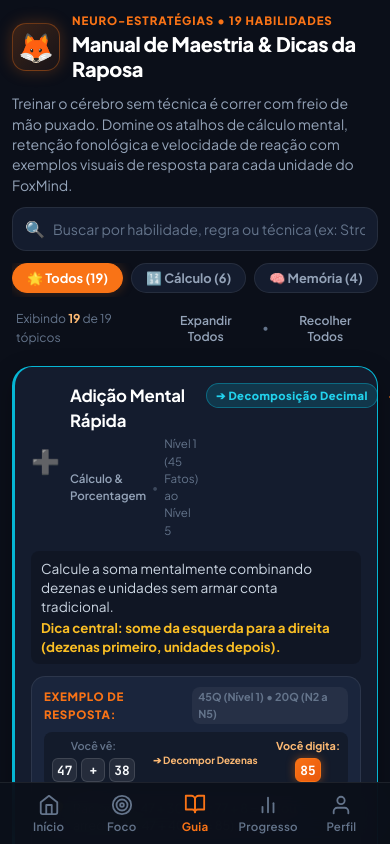
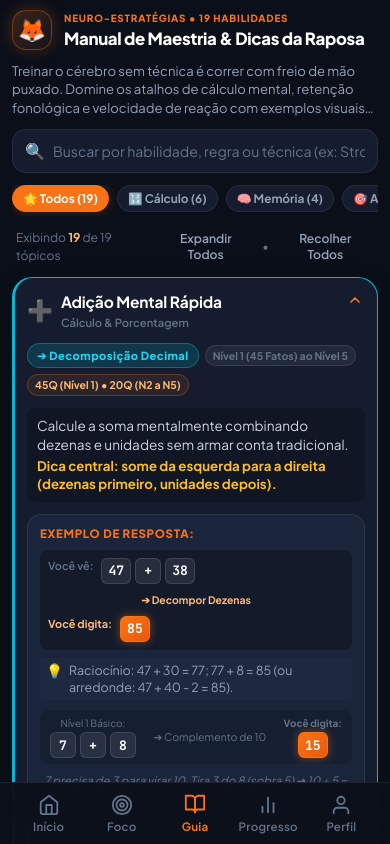
Before and after one commit to MarquesCleiton/foxmind, an Angular app: page /guide in a window 390 px wide. Both pictures are taken after a click on the button "Expandir Todos". Built offline with nearby package versions, Linux system fonts and the light colour scheme.

Commit message:
fix: layout mobile - home sem scroll, guia sem cortes, badges e exemplos responsivos

```diff
--- a/src/app/features/guide/guide.component.css
+++ b/src/app/features/guide/guide.component.css
@@ -6,10 +6,12 @@
 .guide-container {
   max-width: 680px;
   margin: 0 auto;
-  padding: 16px 16px 96px 16px;
+  padding: 12px 14px 90px 14px;
   display: flex;
   flex-direction: column;
-  gap: 20px;
+  gap: 16px;
+  box-sizing: border-box;
+  overflow-x: hidden;
 }
 
 /* ==================== HEADER ==================== */
@@ -54,7 +56,7 @@
 }
 
 .guide-main-title {
-  font-size: 1.45rem;
+  font-size: 1.2rem;
   font-weight: 800;
   letter-spacing: -0.02em;
   color: #ffffff;
@@ -62,9 +64,13 @@
 }
 
 .guide-lead-text {
-  font-size: 0.88rem;
+  font-size: 0.82rem;
   color: var(--text-secondary);
-  line-height: 1.45;
+  line-height: 1.4;
+  display: -webkit-box;
+  -webkit-line-clamp: 3;
+  -webkit-box-orient: vertical;
+  overflow: hidden;
 }
 
 /* ==================== BARRA DE BUSCA ==================== */
@@ -337,11 +343,14 @@
 .topic-identity {
   display: flex;
   align-items: center;
-  gap: 10px;
+  gap: 8px;
+  min-width: 0;
+  flex: 1;
+  overflow: hidden;
 }
 
 .topic-icon {
-  font-size: 1.45rem;
+  font-size: 1.3rem;
   flex-shrink: 0;
   line-height: 1;
 }
@@ -349,37 +358,62 @@
 .topic-title-box {
   display: flex;
   flex-direction: column;
-  gap: 2px;
+  gap: 1px;
+  min-width: 0;
+  overflow: hidden;
 }
 
 .topic-title {
-  font-size: 1.05rem;
+  font-size: 0.97rem;
   font-weight: 700;
   color: #ffffff;
   letter-spacing: -0.01em;
   margin: 0;
+  white-space: nowrap;
+  overflow: hidden;
+  text-overflow: ellipsis;
 }
 
-.topic-meta-row {
+/* Apenas categoria visível no header colapsado */
+.category-meta-tag {
+  font-size: 0.7rem;
+  color: var(--text-muted);
+  font-weight: 600;
+  white-space: nowrap;
+  overflow: hidden;
+  text-overflow: ellipsis;
+}
+
+/* Row de badges visíveis apenas quando expandido */
+.expanded-badges-row {
   display: flex;
+  flex-wrap: wrap;
   align-items: center;
   gap: 6px;
-  font-size: 0.72rem;
-  color: var(--text-muted);
 }
 
-.category-meta-tag {
-  color: var(--text-secondary);
-  font-weight: 600;
+.level-pill {
+  font-size: 0.66rem;
+  font-weight: 700;
+  padding: 2px 7px;
+  background: rgba(255, 255, 255, 0.06);
+  border: 1px solid rgba(255, 255, 255, 0.1);
+  border-radius: var(--radius-full);
+  color: var(--text-muted);
+  white-space: nowrap;
 }
 
-.meta-dot {
-  opacity: 0.5;
+.questions-pill {
+  font-size: 0.66rem;
+  font-weight: 700;
+  padding: 2px 7px;
+  background: var(--fox-surface);
+  border: 1px solid rgba(249, 115, 22, 0.25);
+  border-radius: var(--radius-full);
+  color: var(--fox-light);
+  white-space: nowrap;
 }
 
-.level-meta-tag {
-  color: var(--text-muted);
-}
 
 /* ==================== BADGES COMPACTOS (PADRÃO DA IMAGEM) ==================== */
 .badge-compact {
@@ -826,25 +860,54 @@
 /* ==================== RESPONSIVIDADE ==================== */
 @media (max-width: 480px) {
   .guide-container {
-    padding: 12px 12px 90px 12px;
+    padding: 10px 12px 88px 12px;
+    gap: 12px;
   }
 
   .guide-main-title {
-    font-size: 1.25rem;
+    font-size: 1.05rem;
+  }
+
+  .guide-mascot-badge {
+    width: 40px;
+    height: 40px;
+    font-size: 1.4rem;
+  }
+
+  .topic-card {
+    padding: 12px;
   }
 
   .example-flow {
-    padding: 6px 8px;
+    flex-direction: column;
+    align-items: flex-start;
+    gap: 8px;
+    padding: 8px;
+  }
+
+  .example-step {
+    align-items: flex-start;
+    flex-direction: row;
+    gap: 8px;
+  }
+
+  .example-arrow {
+    align-self: center;
+    font-size: 0.65rem;
   }
 
   .demo-pill {
-    min-width: 24px;
-    height: 24px;
-    font-size: 0.8rem;
-    padding: 0 4px;
+    min-width: 26px;
+    height: 26px;
+    font-size: 0.82rem;
   }
 
-  .example-arrow {
+  .filter-pill {
+    padding: 5px 10px;
+    font-size: 0.74rem;
+  }
+
+  .guide-eyebrow {
     font-size: 0.62rem;
   }
 }
--- a/src/app/features/guide/guide.component.html
+++ b/src/app/features/guide/guide.component.html
@@ -87,23 +87,16 @@
     @for (topic of filteredTopics(); track topic.id) {
       <article class="topic-card card animate-pop-in" [attr.data-cat]="topic.category" [class.is-expanded]="isExpanded(topic.id)">
 
-        <!-- Topo do Card: Clicável — Ícone, Título, Badge e Seta -->
+        <!-- Topo do Card: Clicável — Ícone, Título, Categoria e Seta -->
         <div class="topic-header-row topic-header-clickable" (click)="toggleExpand(topic.id)">
           <div class="topic-identity">
             <span class="topic-icon">{{ topic.icon }}</span>
             <div class="topic-title-box">
               <h2 class="topic-title">{{ topic.title }}</h2>
-              <div class="topic-meta-row">
-                <span class="category-meta-tag">{{ topic.categoryLabel }}</span>
-                <span class="meta-dot">•</span>
-                <span class="level-meta-tag">{{ topic.levelRange }}</span>
-              </div>
+              <span class="category-meta-tag">{{ topic.categoryLabel }}</span>
             </div>
           </div>
           <div class="header-right-cluster">
-            <span class="badge-compact" [ngClass]="topic.badgeClass">
-              {{ topic.badgeLabel }}
-            </span>
             <span class="card-chevron" [class.open]="isExpanded(topic.id)">
               <svg viewBox="0 0 24 24" fill="none" stroke="currentColor" stroke-width="2.5" stroke-linecap="round" stroke-linejoin="round">
                 <polyline points="6 9 12 15 18 9"/>
@@ -114,7 +107,13 @@
 
         <!-- ======= CONTEÚDO EXPANSÍVEL (oculto por padrão) ======= -->
         @if (isExpanded(topic.id)) {
-          <!-- Enunciado e Regra Principal -->
+          <!-- Badge de Tipo e Nível no topo do conteúdo expandido -->
+          <div class="expanded-badges-row animate-fade-in">
+            <span class="badge-compact" [ngClass]="topic.badgeClass">{{ topic.badgeLabel }}</span>
+            <span class="level-pill">{{ topic.levelRange }}</span>
+            <span class="questions-pill">{{ topic.defaultQuestionsText }}</span>
+          </div>
+
           <div class="topic-rule-box animate-fade-in">
             <p class="rule-description">
               {{ topic.ruleText }}
@@ -126,7 +125,6 @@
           <div class="pre-start-example-box animate-fade-in">
             <div class="example-header">
               <span class="example-label">EXEMPLO DE RESPOSTA:</span>
-              <span class="example-mode-badge">{{ topic.defaultQuestionsText }}</span>
             </div>
 
             <!-- Fluxo Visual: Você Vê ➔ Transformação ➔ Você Responde -->
--- a/src/app/features/home/home.component.css
+++ b/src/app/features/home/home.component.css
@@ -1,10 +1,12 @@
 .home-container {
   max-width: 520px;
   margin: 0 auto;
-  padding: 20px 16px 90px;
+  padding: 12px 14px 80px;
   display: flex;
   flex-direction: column;
-  gap: 20px;
+  gap: 10px;
+  box-sizing: border-box;
+  overflow-x: hidden;
 }
 
 /* Header Superior */
@@ -36,7 +38,7 @@
 }
 
 .brand-name {
-  font-size: 1.35rem;
+  font-size: 1.15rem;
   font-weight: 800;
   letter-spacing: -0.02em;
   color: var(--text-primary);
@@ -44,7 +46,7 @@
 }
 
 .brand-tagline {
-  font-size: 0.78rem;
+  font-size: 0.72rem;
   color: var(--text-muted);
 }
 
@@ -102,10 +104,10 @@
 .daily-workout-card {
   background: var(--bg-surface);
   border: 1.5px solid rgba(255, 255, 255, 0.1);
-  padding: 20px 16px;
+  padding: 14px 14px;
   display: flex;
   flex-direction: column;
-  gap: 18px;
+  gap: 10px;
   box-shadow: 0 8px 28px rgba(0, 0, 0, 0.3);
   box-sizing: border-box;
   width: 100%;
@@ -122,42 +124,53 @@
   display: flex;
   align-items: center;
   justify-content: space-between;
+  flex-wrap: wrap;
+  gap: 6px;
   width: 100%;
+  overflow: hidden;
 }
 
 .card-eyebrow {
-  font-size: 0.72rem;
+  font-size: 0.68rem;
   font-weight: 700;
   letter-spacing: 0.06em;
   color: var(--fox-primary);
   background: var(--fox-surface);
   border: 1px solid rgba(249, 115, 22, 0.25);
   border-radius: var(--radius-full);
-  padding: 4px 10px;
+  padding: 3px 8px;
   white-space: nowrap;
+  flex-shrink: 0;
 }
 
 .duration-badge-pill {
   display: inline-flex;
   align-items: center;
-  gap: 6px;
+  gap: 4px;
   background: var(--fox-surface);
   border: 1.5px solid rgba(249, 115, 22, 0.35);
   border-radius: var(--radius-full);
-  padding: 4px 12px;
+  padding: 3px 9px;
   white-space: nowrap;
+  flex-shrink: 0;
+  max-width: 100%;
+  overflow: hidden;
 }
 
 .duration-icon {
-  font-size: 0.9rem;
+  font-size: 0.85rem;
+  flex-shrink: 0;
 }
 
 .duration-val {
   font-family: var(--font-mono);
-  font-size: 1.15rem;
+  font-size: 0.85rem;
   font-weight: 800;
   color: var(--fox-primary);
   line-height: 1;
+  white-space: nowrap;
+  overflow: hidden;
+  text-overflow: ellipsis;
 }
 
 .duration-unit {
@@ -167,18 +180,19 @@
 }
 
 .workout-title {
-  font-size: 1.45rem;
+  font-size: 1.2rem;
   font-weight: 800;
   letter-spacing: -0.02em;
   color: var(--text-primary);
   line-height: 1.2;
+  margin: 0;
 }
 
 /* Grade de Habilidades Limpa (2x2) - Alinhamento Perfeito com o Botão */
 .skills-grid {
   display: grid;
   grid-template-columns: repeat(2, minmax(0, 1fr));
-  gap: 8px;
+  gap: 6px;
   width: 100%;
   box-sizing: border-box;
 }
@@ -187,10 +201,10 @@
   background: var(--bg-surface-elevated);
   border: 1px solid var(--border-subtle);
   border-radius: var(--radius-md);
-  padding: 8px 10px;
+  padding: 7px 9px;
   display: flex;
   align-items: center;
-  gap: 8px;
+  gap: 7px;
   min-width: 0;
   width: 100%;
   box-sizing: border-box;
@@ -221,24 +235,24 @@
 
 .shield-callout-box {
   display: flex;
-  align-items: center;
-  gap: 10px;
+  align-items: flex-start;
+  gap: 8px;
   background: rgba(249, 115, 22, 0.08);
   border: 1px solid rgba(249, 115, 22, 0.22);
   border-radius: var(--radius-md);
-  padding: 10px 14px;
-  margin-top: 4px;
+  padding: 8px 10px;
 }
 
 .shield-callout-icon {
-  font-size: 1.3rem;
+  font-size: 1.1rem;
   flex-shrink: 0;
+  margin-top: 1px;
 }
 
 .shield-callout-text {
-  font-size: 0.82rem;
+  font-size: 0.76rem;
   color: var(--text-secondary);
-  line-height: 1.4;
+  line-height: 1.35;
 }
 
 .shield-callout-text strong {
@@ -273,15 +287,15 @@
 .start-workout-btn {
   width: 100%;
   box-sizing: border-box;
-  padding: 16px;
-  font-size: 1.1rem;
+  padding: 13px;
+  font-size: 0.95rem;
 }
 
 .workout-subtitle-clean {
-  font-size: 0.8rem;
+  font-size: 0.76rem;
   color: var(--text-secondary);
   margin: 0;
-  line-height: 1.35;
+  line-height: 1.3;
 }
 
 /* ==================== MÓDULOS DE MATEMÁTICA MENTAL ==================== */
@@ -515,7 +529,7 @@
 }
 
 .stat-mini-card {
-  padding: 10px 6px;
+  padding: 7px 4px;
   min-width: 0;
   width: 100%;
   box-sizing: border-box;
@@ -524,14 +538,14 @@
   align-items: center;
   justify-content: center;
   text-align: center;
-  gap: 2px;
+  gap: 1px;
   background: var(--bg-surface);
   border: 1px solid var(--border-subtle);
   border-radius: var(--radius-md);
 }
 
 .stat-mini-label {
-  font-size: 0.68rem;
+  font-size: 0.62rem;
   font-weight: 700;
   color: var(--text-muted);
   text-transform: uppercase;
@@ -540,7 +554,7 @@
 
 .stat-mini-val {
   font-family: var(--font-mono);
-  font-size: 1.05rem;
+  font-size: 0.92rem;
   font-weight: 800;
   color: var(--text-primary);
 }
```
